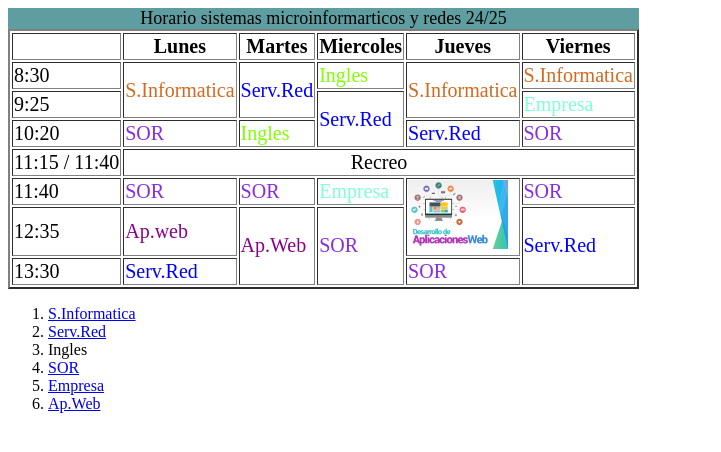
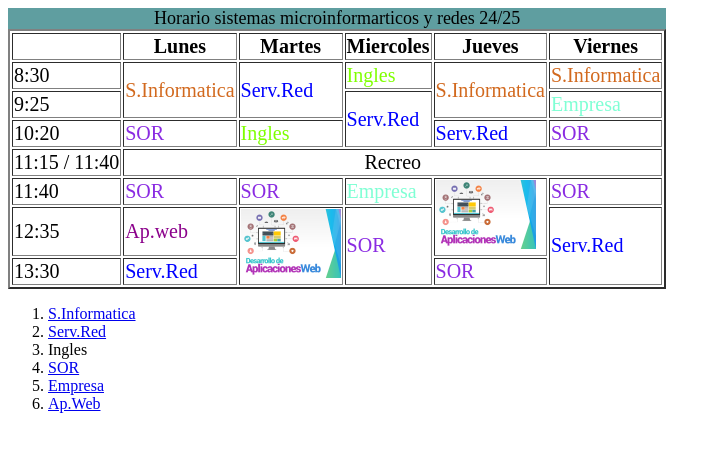
Before and after one commit to Jorgevillarrubia/16_jorge_villarrubia, a plain HTML site: page Practica2_3_4/Tabla.html in a window 1280 px wide. Shown: the whole page, without its empty margins (0-721 px from the left). Drawn offline with Linux system fonts and the light colour scheme.

Commit message:
imagen horario

```diff
--- a/Practica2_3_4/Tabla.html
+++ b/Practica2_3_4/Tabla.html
@@ -56,7 +56,11 @@
         <tr>
             <td>12:35</td>
             <td style="color: darkmagenta;">Ap.web</td>
-            <td rowspan="2" style="color: darkmagenta;">Ap.Web</td>
+            <td rowspan="2" style="color: darkmagenta;">
+                <a href="https://aulavirtual32.educa.madrid.org/ies.sierradeguadarrama.soto/course/view.php?id=298">
+                    <img style="width: 100px;" src="Apweb-.jpg" />
+                </a>
+            </td>
             <td rowspan="2" style="color: blueviolet;">SOR</td>
             <td rowspan="2" style="color: blue;">Serv.Red</td>
         </tr>
```
